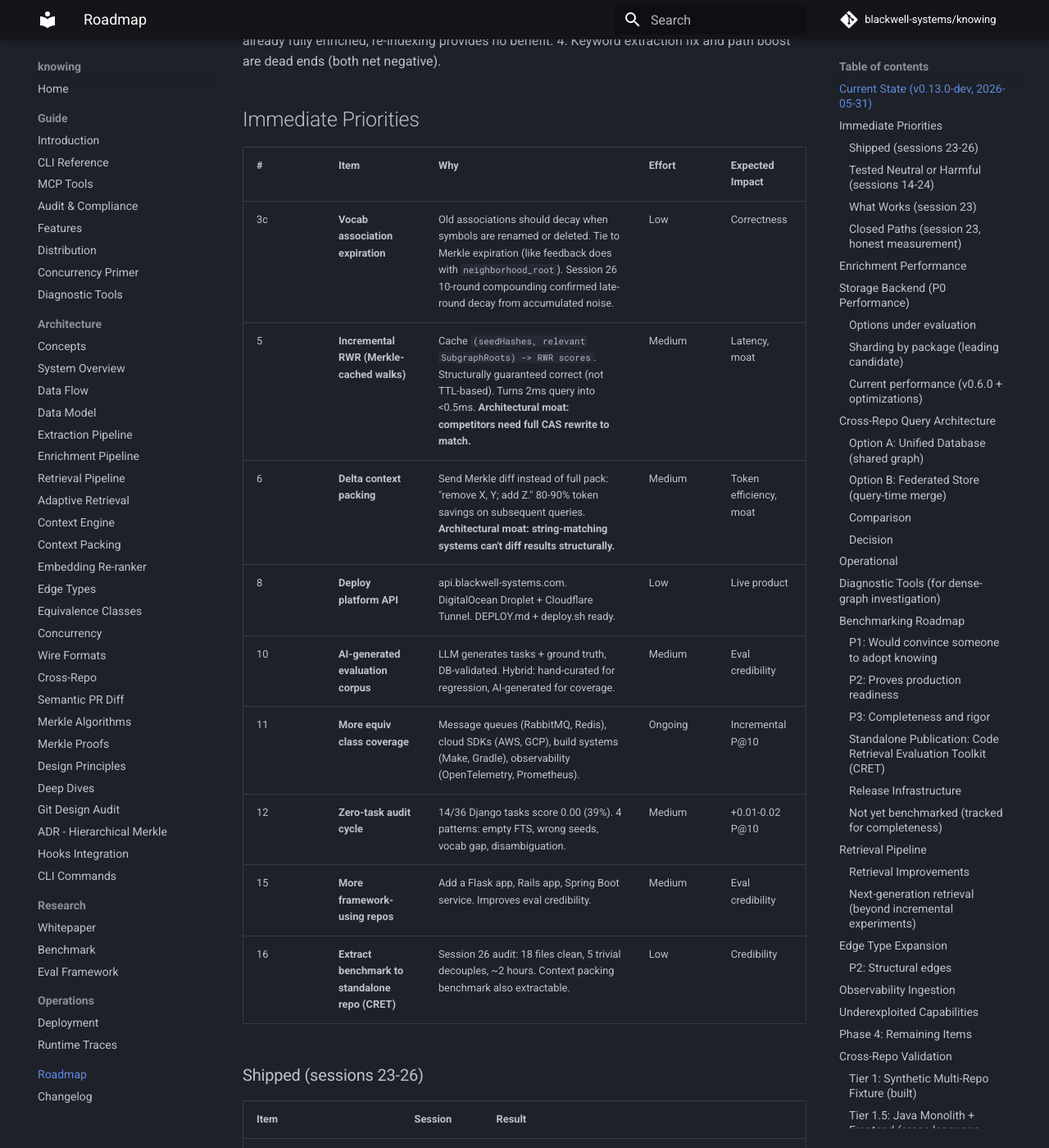
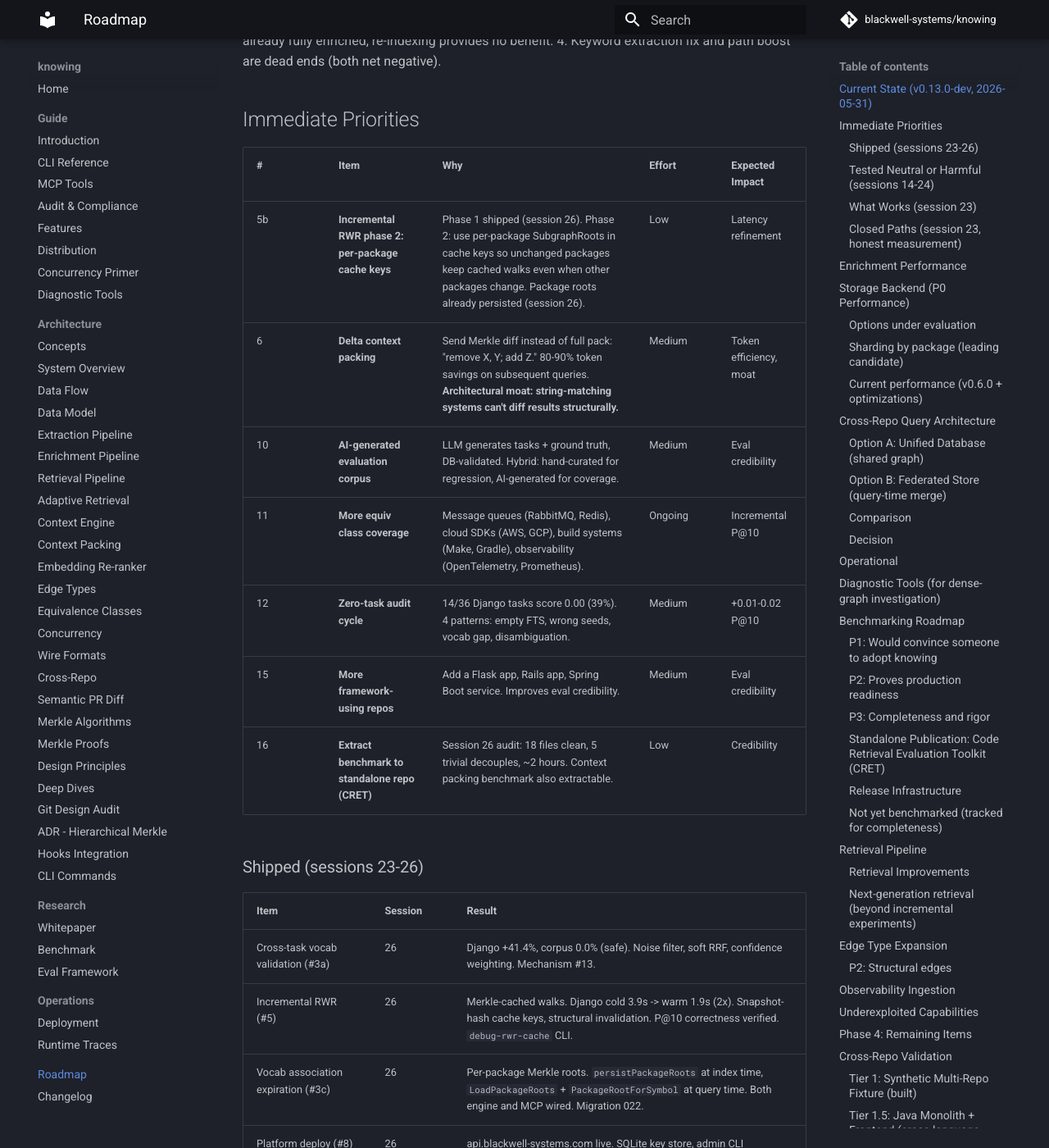
Before and after one commit to blackwell-systems/knowing, an MkDocs documentation site: the page built from docs/roadmap.md, in a window 1280 px wide and 1400 px high, scrolled down 845 px. Shown: the whole window at 82% size. Built offline with MkDocs 1.6.1 and Material for MkDocs 9.7.7, drawn with Linux system fonts in a browser that asks for light colours; comment, search, counter and statistics services are not loaded; some of the changed text lies outside the part shown.

Commit message:
docs: update changelog and roadmap with incremental RWR, vocab expiration, platform deploy
Session 26 shipped: incremental RWR (#5), vocab expiration (#3c), platform
deploy (#8), cross-task vocab (#3a), context packing benchmark, CI fixes.
Roadmap: 3 items moved from immediate to shipped, #5b added for per-package
cache key refinement.

```diff
--- a/docs/roadmap.md
+++ b/docs/roadmap.md
@@ -40,10 +40,8 @@ What's shipped is in the [changelog](CHANGELOG.md). This document covers what's
 
 | # | Item | Why | Effort | Expected Impact |
 |---|------|-----|--------|-----------------|
-| 3c | **Vocab association expiration** | Old associations should decay when symbols are renamed or deleted. Tie to Merkle expiration (like feedback does with `neighborhood_root`). Session 26 10-round compounding confirmed late-round decay from accumulated noise. | Low | Correctness |
-| 5 | **Incremental RWR (Merkle-cached walks)** | Cache `(seedHashes, relevant SubgraphRoots) -> RWR scores`. Structurally guaranteed correct (not TTL-based). Turns 2ms query into <0.5ms. **Architectural moat: competitors need full CAS rewrite to match.** | Medium | Latency, moat |
+| 5b | **Incremental RWR phase 2: per-package cache keys** | Phase 1 shipped (session 26). Phase 2: use per-package SubgraphRoots in cache keys so unchanged packages keep cached walks even when other packages change. Package roots already persisted (session 26). | Low | Latency refinement |
 | 6 | **Delta context packing** | Send Merkle diff instead of full pack: "remove X, Y; add Z." 80-90% token savings on subsequent queries. **Architectural moat: string-matching systems can't diff results structurally.** | Medium | Token efficiency, moat |
-| 8 | **Deploy platform API** | api.blackwell-systems.com. DigitalOcean Droplet + Cloudflare Tunnel. DEPLOY.md + deploy.sh ready. | Low | Live product |
 | 10 | **AI-generated evaluation corpus** | LLM generates tasks + ground truth, DB-validated. Hybrid: hand-curated for regression, AI-generated for coverage. | Medium | Eval credibility |
 | 11 | **More equiv class coverage** | Message queues (RabbitMQ, Redis), cloud SDKs (AWS, GCP), build systems (Make, Gradle), observability (OpenTelemetry, Prometheus). | Ongoing | Incremental P@10 |
 | 12 | **Zero-task audit cycle** | 14/36 Django tasks score 0.00 (39%). 4 patterns: empty FTS, wrong seeds, vocab gap, disambiguation. | Medium | +0.01-0.02 P@10 |
@@ -55,10 +53,13 @@ What's shipped is in the [changelog](CHANGELOG.md). This document covers what's
 | Item | Session | Result |
 |------|---------|--------|
 | Cross-task vocab validation (#3a) | 26 | Django +41.4%, corpus 0.0% (safe). Noise filter, soft RRF, confidence weighting. Mechanism #13. |
+| Incremental RWR (#5) | 26 | Merkle-cached walks. Django cold 3.9s -> warm 1.9s (2x). Snapshot-hash cache keys, structural invalidation. P@10 correctness verified. `debug-rwr-cache` CLI. |
+| Vocab association expiration (#3c) | 26 | Per-package Merkle roots. `persistPackageRoots` at index time, `LoadPackageRoots` + `PackageRootForSymbol` at query time. Both engine and MCP wired. Migration 022. |
+| Platform deploy (#8) | 26 | api.blackwell-systems.com live. SQLite key store, admin CLI (create/list/revoke), hardened systemd, Cloudflare Tunnel, firewall. $12/mo. |
 | Context packing benchmark | 26 | 4 strategies, 308 tasks. File-grouped tested negative (-10.8% P@10). Density-ranked confirmed optimal. |
 | CRET extraction audit | 26 | 18 files clean, 5 trivial, ~2 hours. Proposal updated. |
 | Doc cleanup | 26 | Renamed EVALUATION-OVERVIEW, deleted AGENT-EFFICIENCY-STUDY, updated 10+ docs |
-| CI fix (merkle-diff flaky tests) | 26 | Short-mode skip for 4 flaky bench tests |
+| CI fix (merkle-diff, eval, scoped FTS) | 26 | Short-mode skip for flaky bench tests, removed eval gate from CI |
 | Fix missing inheritance edges | 24 | 5,581 phantom extends edges eliminated on Django |
 | Wire remaining 5 resolvers | 24 | All 7 wired. Kafka/Java 596K, Django/Python 58K, Cargo/Rust 27K edges |
 | Process framework classes first | 23 | Already solved via equivSeen bypass |
```
Also changed, not shown: CHANGELOG.md (+6 -0 lines).
